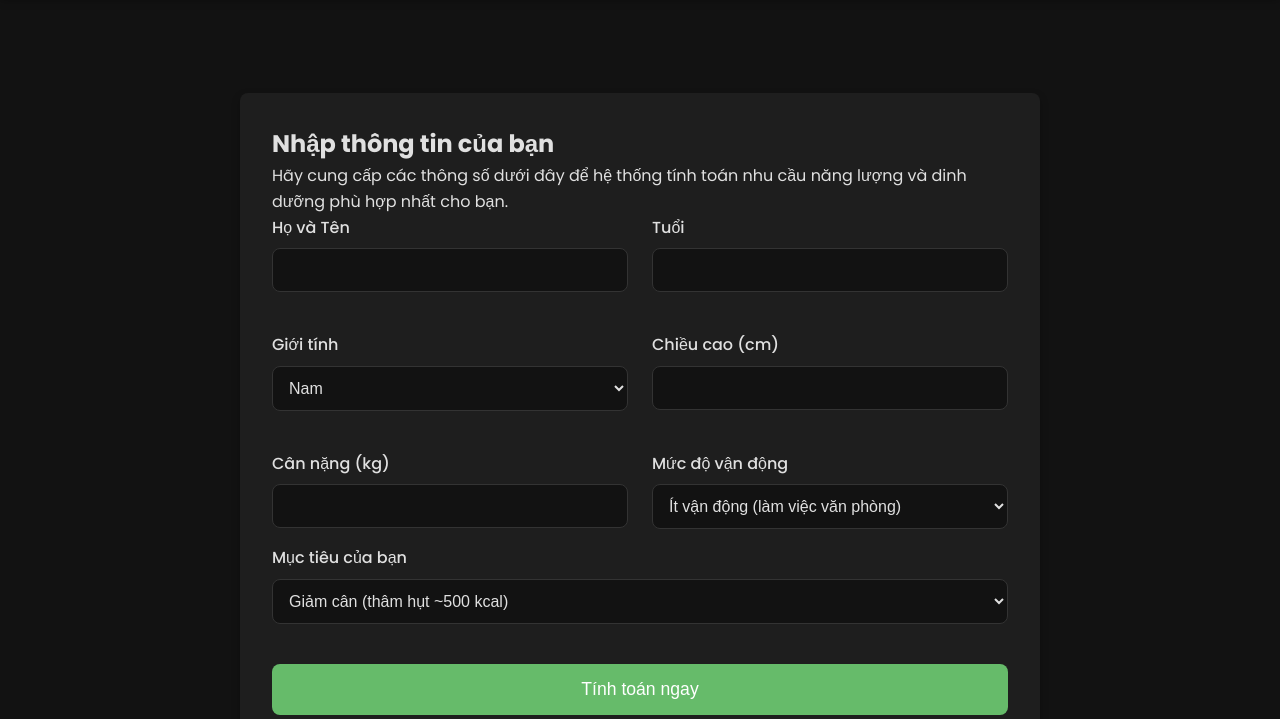
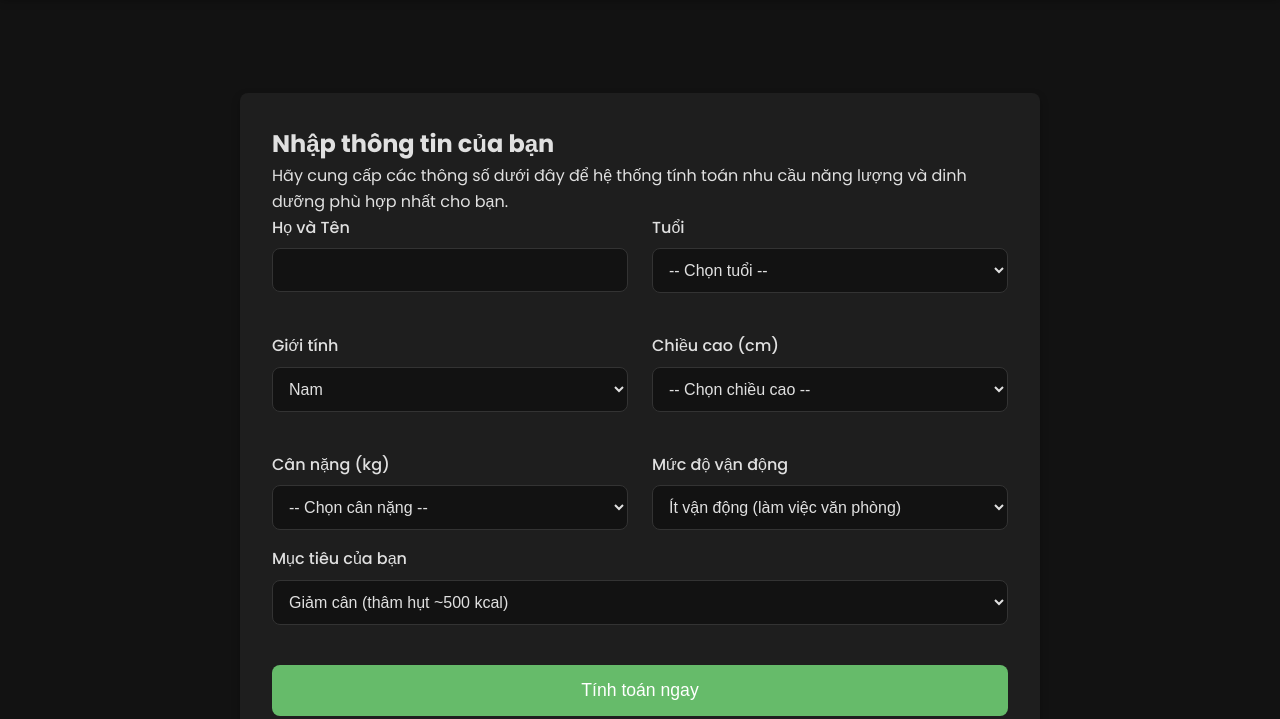
Before and after one commit to TuanN05/VitalCore, a website: page fitness-health-web/nutrition.html in a window 1280 px wide. Shown: the part 81-800 px from the top of the page. Drawn offline with nearby package versions, Linux system fonts and the light colour scheme.

Commit message:
thêm các lựa chọn vào tuổi, cân nặng, chiều cao cho người dùng dễ sử dụng

```diff
--- a/fitness-health-web/nutrition.html
+++ b/fitness-health-web/nutrition.html
@@ -12,17 +12,13 @@
         <a href="index.html" class="logo">VitalCore</a>
         <ul class="nav-links">
           <li><a href="index.html">Trang Chủ</a></li>
-          <li>
-            <a href="nutrition.html" class="active">Dinh Dưỡng</a>          <li><a href="workout.html">Luyện Tập</a></li>
-
-          </li>
+          <li><a href="nutrition.html" class="active">Dinh Dưỡng</a></li>
+          <li><a href="workout.html">Luyện Tập</a></li>
           <li><a href="chat.html">AI Coach</a></li>
           <li><a href="blog.html">Blog</a></li>
         </ul>
         <div class="nav-auth">
-          <a href="login.html" id="login-btn" class="btn btn-secondary"
-            >Đăng Nhập</a
-          >
+          <a href="login.html" id="login-btn" class="btn btn-secondary">Đăng Nhập</a>
           <div id="user-info" style="display: none">
             <span id="username-display"></span>
             <a href="user.html" class="btn btn-primary">Tài khoản</a>
@@ -48,7 +44,9 @@
             </div>
             <div class="form-group">
               <label for="age">Tuổi</label>
-              <input type="number" id="age" min="15" max="100" required />
+              <select id="age" required>
+                <option value="">-- Chọn tuổi --</option>
+              </select>
             </div>
             <div class="form-group">
               <label for="gender">Giới tính</label>
@@ -59,11 +57,15 @@
             </div>
             <div class="form-group">
               <label for="height">Chiều cao (cm)</label>
-              <input type="number" id="height" min="100" max="250" required />
+              <select id="height" required>
+                <option value="">-- Chọn chiều cao --</option>
+              </select>
             </div>
             <div class="form-group">
               <label for="weight">Cân nặng (kg)</label>
-              <input type="number" id="weight" min="30" max="200" required />
+              <select id="weight" required>
+                <option value="">-- Chọn cân nặng --</option>
+              </select>
             </div>
             <div class="form-group">
               <label for="activity">Mức độ vận động</label>
@@ -71,9 +73,7 @@
                 <option value="1.2">Ít vận động (làm việc văn phòng)</option>
                 <option value="1.375">Vận động nhẹ (tập 1-3 ngày/tuần)</option>
                 <option value="1.55">Vận động vừa (tập 3-5 ngày/tuần)</option>
-                <option value="1.725">
-                  Vận động nhiều (tập 6-7 ngày/tuần)
-                </option>
+                <option value="1.725">Vận động nhiều (tập 6-7 ngày/tuần)</option>
                 <option value="1.9">Vận động rất nhiều (vận động viên)</option>
               </select>
             </div>
@@ -86,9 +86,7 @@
               <option value="gain">Tăng cân (dư thừa ~500 kcal)</option>
             </select>
           </div>
-          <button type="submit" class="btn btn-primary btn-lg">
-            Tính toán ngay
-          </button>
+          <button type="submit" class="btn btn-primary btn-lg">Tính toán ngay</button>
         </form>
       </div>
 
@@ -141,5 +139,22 @@
     <script src="https://cdn.jsdelivr.net/npm/chart.js"></script>
     <script src="js/auth.js"></script>
     <script src="js/main.js"></script>
+
+    <!-- ✅ Tự động tạo danh sách tuổi, chiều cao, cân nặng -->
+    <script>
+      function populateSelect(id, min, max) {
+        const select = document.getElementById(id);
+        for (let i = min; i <= max; i++) {
+          const option = document.createElement("option");
+          option.value = i;
+          option.textContent = i;
+          select.appendChild(option);
+        }
+      }
+
+      populateSelect("age", 15, 90);
+      populateSelect("height", 100, 250);
+      populateSelect("weight", 30, 200);
+    </script>
   </body>
 </html>
```
